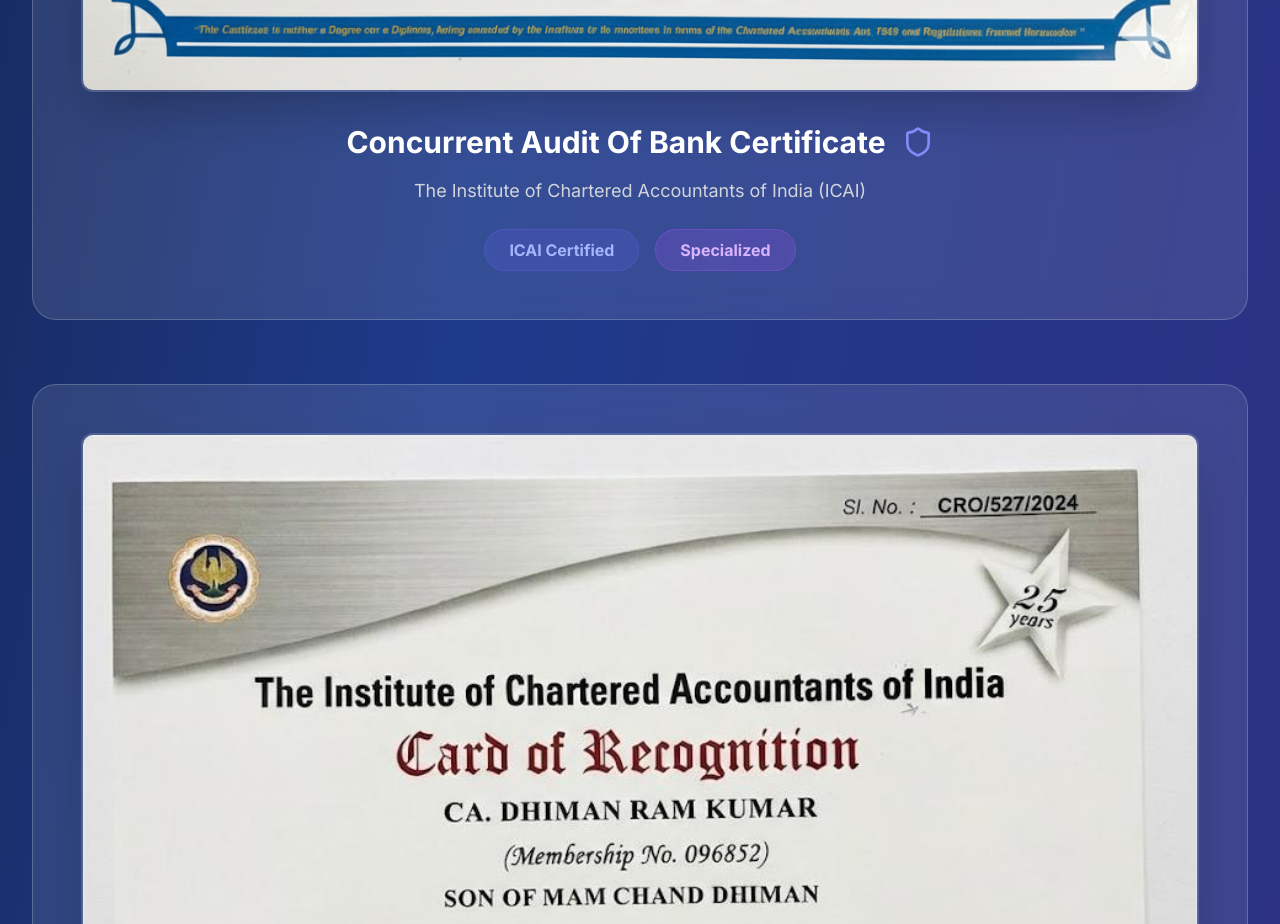
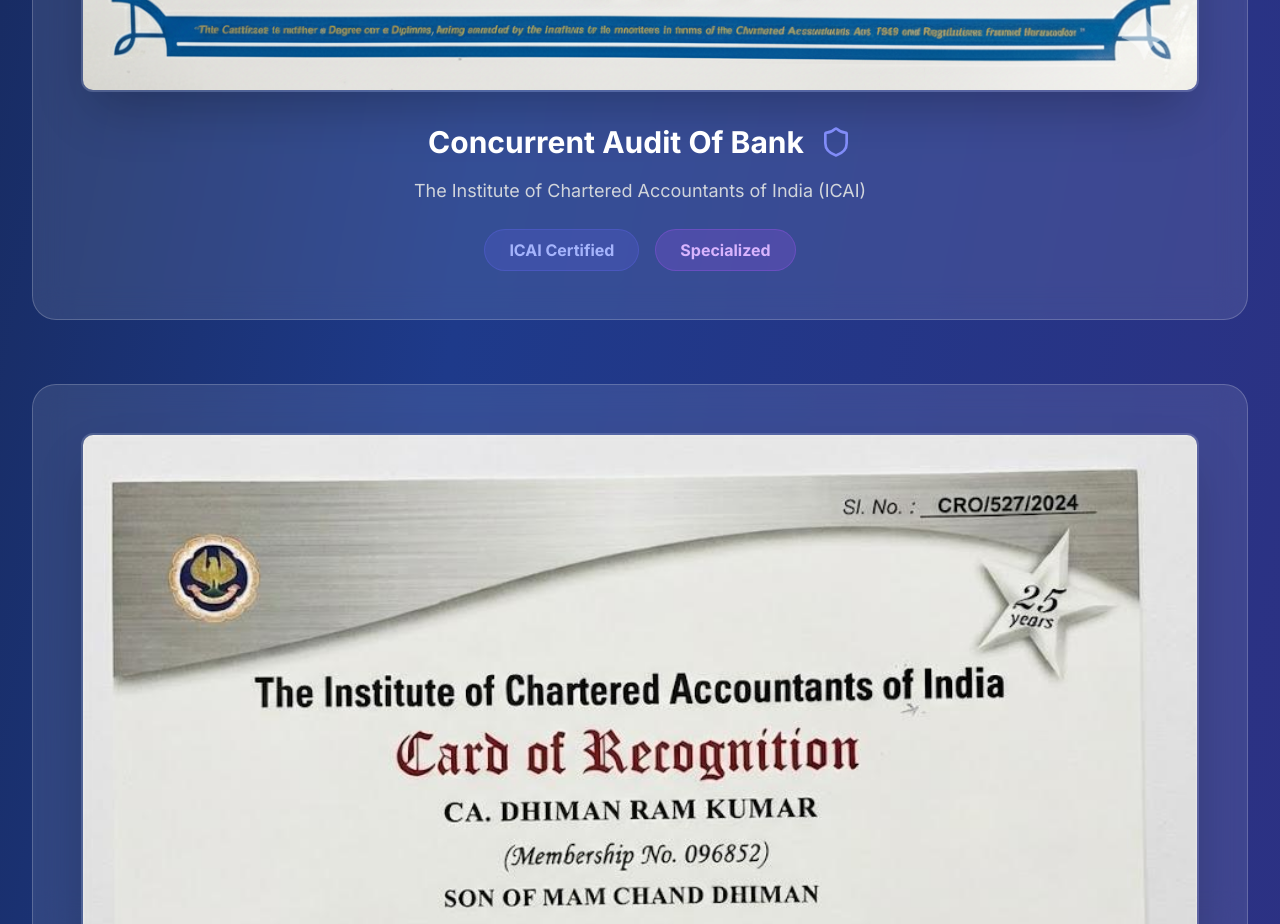
Before and after one commit to MRSANDCO/MRS-CO, a Next.js app: page / in a window 1280 px wide. Shown: the part 9680-10604 px from the top of the page. Built offline with nearby package versions, Linux system fonts and the light colour scheme.

Commit message:
certificate fixed

```diff
--- a/components/AchievementSection.tsx
+++ b/components/AchievementSection.tsx
@@ -161,7 +161,7 @@ const AchievementSection = memo(() => {
             <CertificateCard
               src="/assets/certificates/Concurrent_audit_ofbank.png"
               alt="Forensic Accounting & Fraud Detection"
-              title="Concurrent Audit Of Bank Certificate"
+              title="Concurrent Audit Of Bank "
               issuer="The Institute of Chartered Accountants of India (ICAI)"
               badges={[
                 { text: "ICAI Certified", variant: "indigo" },
```
